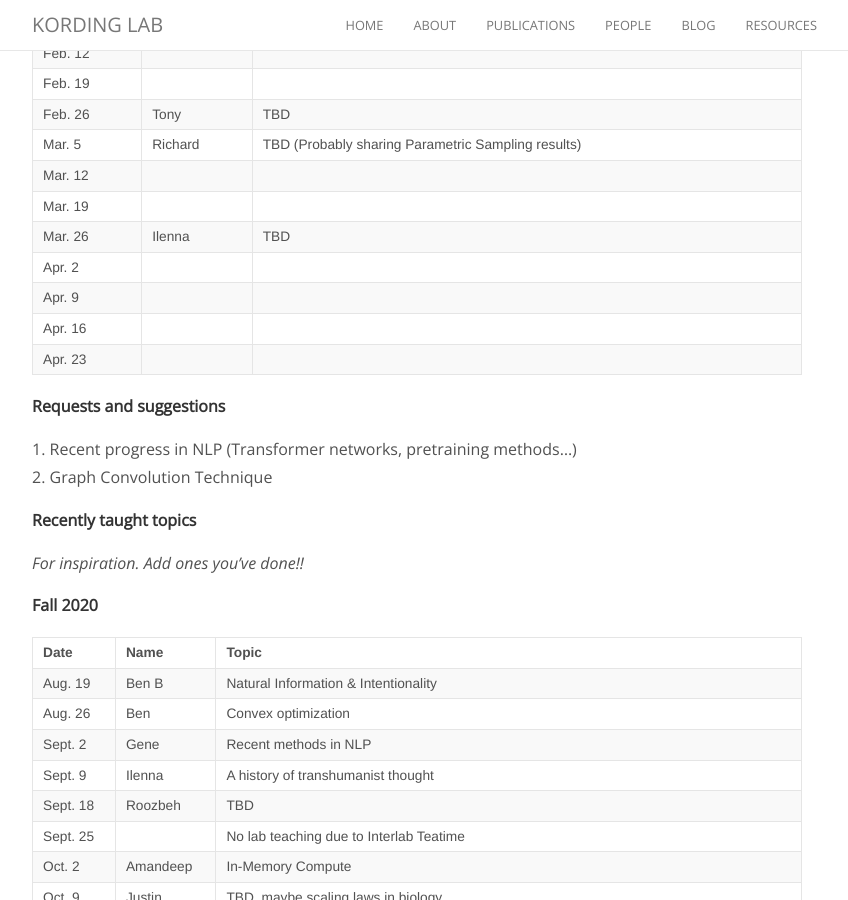
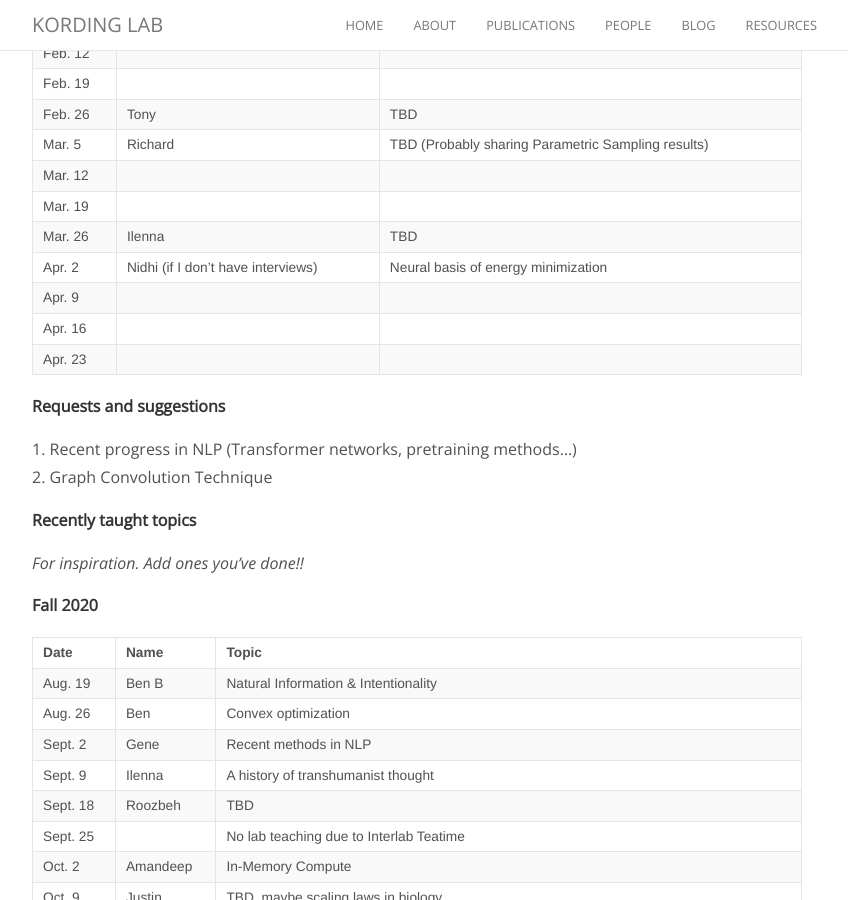
Before and after one commit to KordingLab/KordingLab.github.io, a Jekyll site: the page built from _posts/2018-08-29-upcoming-lab-teaching.md, in a window 1280 px wide and 900 px high, scrolled down 484 px. Shown: the whole window, without its empty margins (223-1071 px from the left). Built offline with Jekyll 4.4.1, drawn with Linux system fonts in a browser that asks for light colours; nearby versions of some CDN libraries; comment, search, counter and statistics services are not loaded.

Commit message:
Update 2018-08-29-upcoming-lab-teaching.md

```diff
--- a/_posts/2018-08-29-upcoming-lab-teaching.md
+++ b/_posts/2018-08-29-upcoming-lab-teaching.md
@@ -25,7 +25,7 @@ Get on the listserve for announcements: https://groups.google.com/forum/#!forum/
 | Mar. 12 |  |  |
 | Mar. 19 |  |  |
 | Mar. 26 | Ilenna| TBD |
-| Apr. 2 |  | |
+| Apr. 2 | Nidhi (if I don't have interviews)  | Neural basis of energy minimization |
 | Apr. 9 |  |  |
 | Apr. 16 |  | |
 | Apr. 23 |  | |
```
